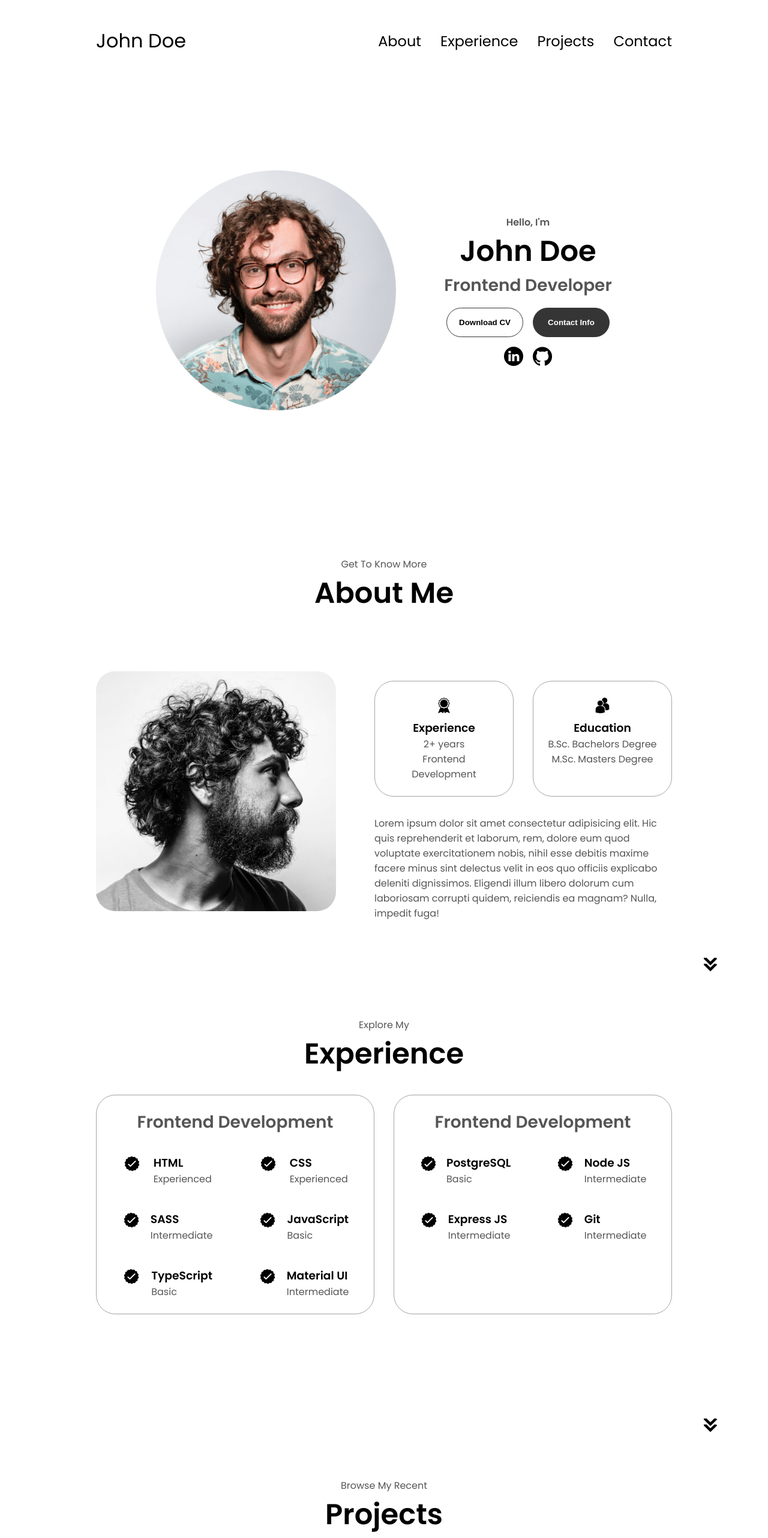
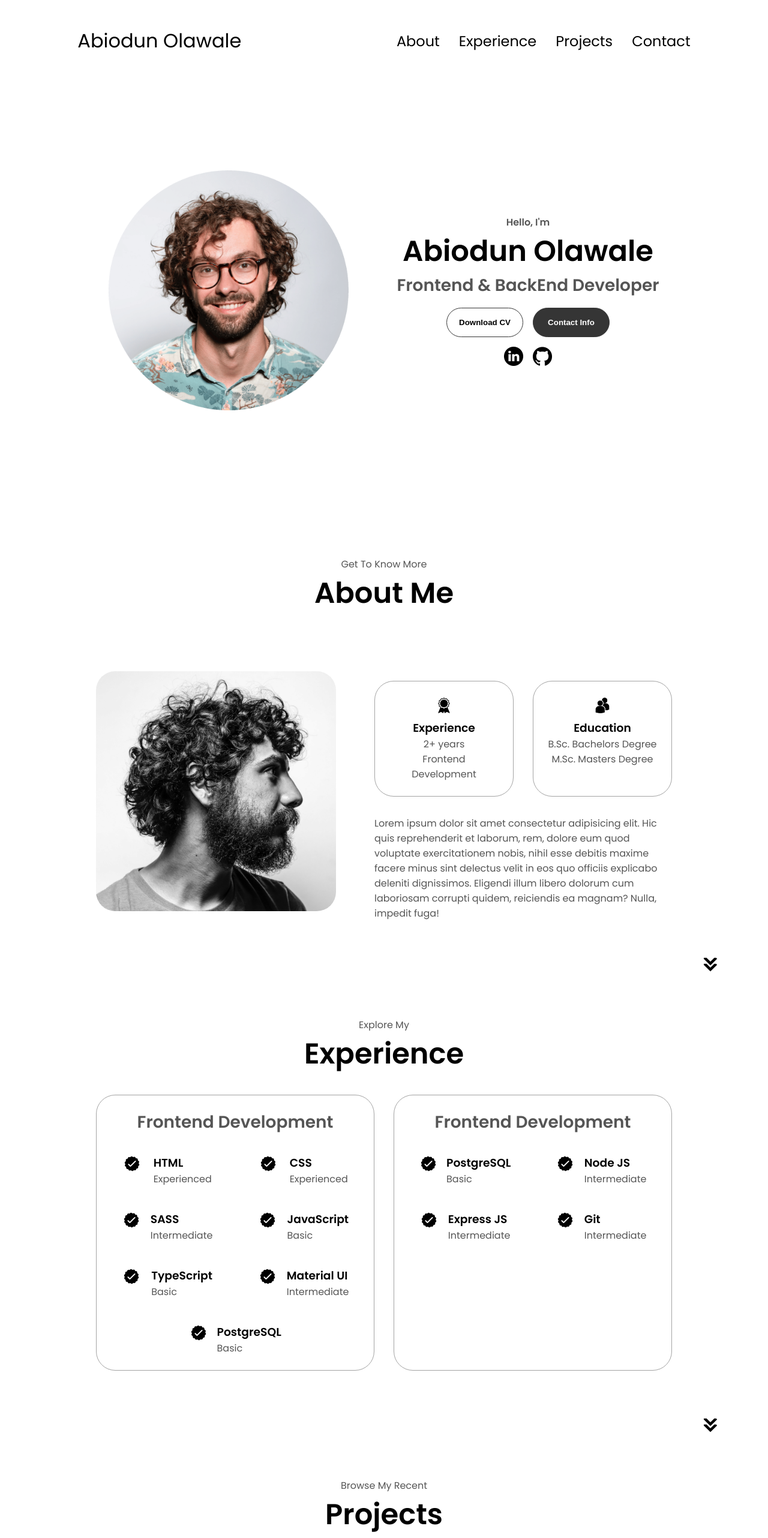
Before and after one commit to wadexybiodun/Portfolio-, a plain HTML site: page index.html in a window 1280 px wide. Shown: the top 2564 px of the page at 60% size. Drawn offline with Linux system fonts and the light colour scheme.

Commit message:
index.html

```diff
--- a/index.html
+++ b/index.html
@@ -10,7 +10,7 @@
   </head>
   <body>
     <nav id="desktop-nav">
-      <div class="logo">John Doe</div>
+      <div class="logo">Abiodun Olawale</div>
       <div>
         <ul class="nav-links">
           <li><a href="#about">About</a></li>
@@ -21,7 +21,7 @@
       </div>
     </nav>
     <nav id="hamburger-nav">
-      <div class="logo">John Doe</div>
+      <div class="logo">AO</div>
       <div class="hamburger-menu">
         <div class="hamburger-icon" onclick="toggleMenu()">
           <span></span>
@@ -42,8 +42,8 @@
       </div>
       <div class="section__text">
         <p class="section__text__p1">Hello, I'm</p>
-        <h1 class="title">John Doe</h1>
-        <p class="section__text__p2">Frontend Developer</p>
+        <h1 class="title">Abiodun Olawale</h1>
+        <p class="section__text__p2">Frontend & BackEnd Developer</p>
         <div class="btn-container">
           <button
             class="btn btn-color-2"
@@ -60,7 +60,7 @@
             src="./assets/linkedin.png"
             alt="My LinkedIn profile"
             class="icon"
-            onclick="location.href='https://linkedin.com/'"
+            onclick="location.href='https://www.linkedin.com/in/abiodun-olawale-361968238?utm_source=share&utm_campaign=share_via&utm_content=profile&utm_medium=android_app'"
           />
           <img
             src="./assets/github.png"
@@ -196,6 +196,19 @@
                   <p>Intermediate</p>
                 </div>
               </article>
+
+              <article>
+                <img
+                  src="./assets/checkmark.png"
+                  alt="Experience icon"
+                  class="icon"
+                />
+                <div>
+                  <h3>PostgreSQL</h3>
+                  <p>Basic</p>
+                </div>
+              </article>
+
             </div>
           </div>
           <div class="details-container">
```
